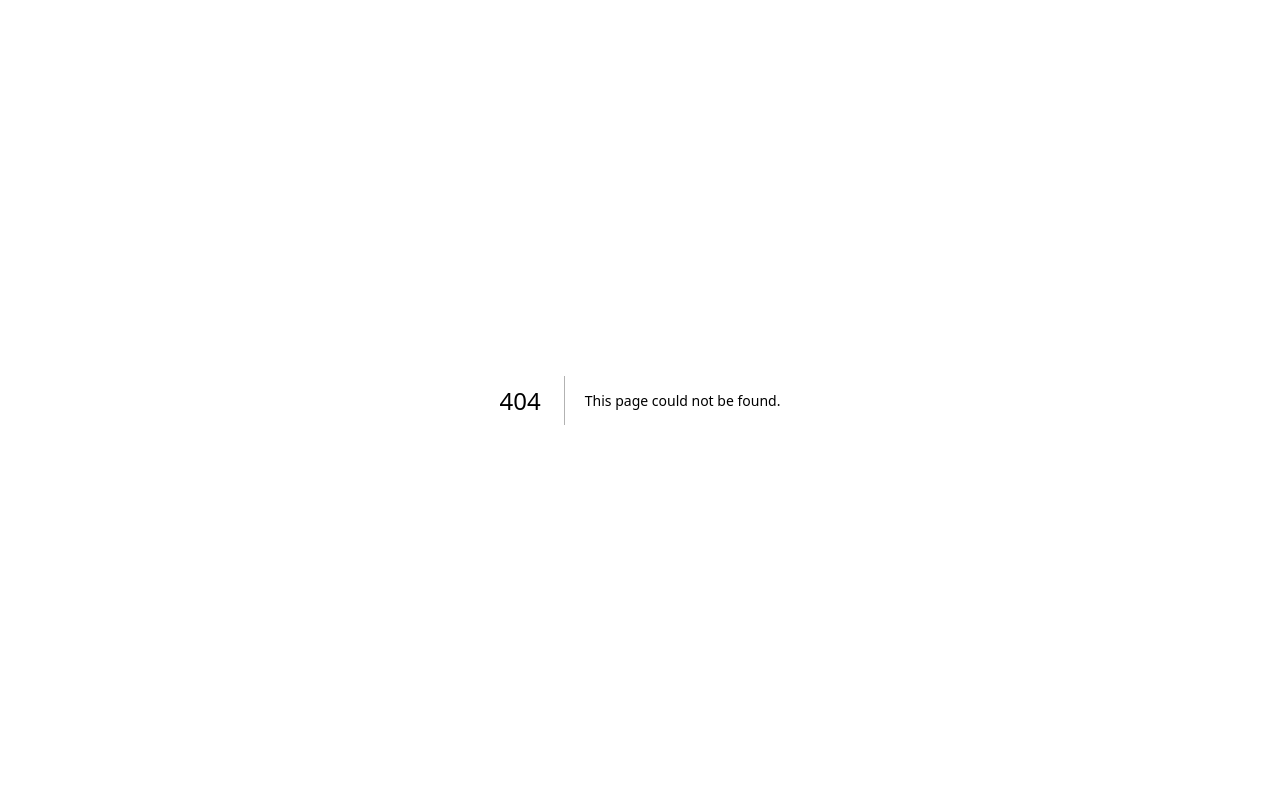
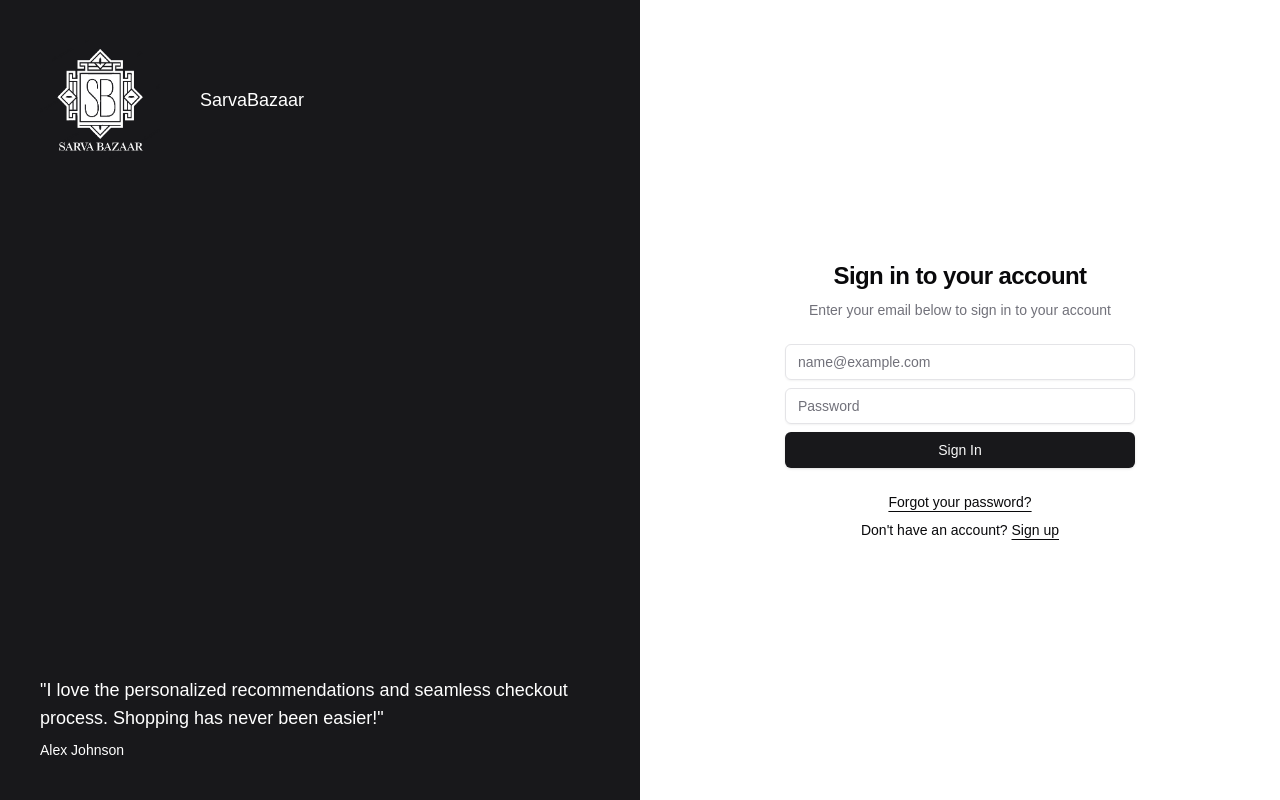
Before and after one commit to AayushGupta69/e-commerce-platform, a Next.js app: page /signin in a window 1280 px wide. Before the commit this address had no page. Built offline with nearby package versions, Linux system fonts and the light colour scheme.

Commit message:
Updated routes

```diff
--- a/app/auth/signin/page.tsx
+++ b/app/(auth)/signin/page.tsx
@@ -96,7 +96,7 @@ export default function SignUpPage() {
             <p>
               Don&apos;t have an account?{" "}
               <a
-                href="/auth/signup"
+                href="/signup"
                 className="underline underline-offset-4 hover:text-primary"
               >
                 Sign up
--- a/lib/auth.ts
+++ b/lib/auth.ts
@@ -52,7 +52,7 @@ export const authOptions: NextAuthOptions = {
     }),
   ],
   pages: {
-    signIn: "/auth/signin",
+    signIn: "/signin",
   },
   secret: process.env.NEXTAUTH_SECRET,
 };
```
Also changed, not shown: app/(auth)/signup/page.tsx (renamed from app/auth/signup/page.tsx).
